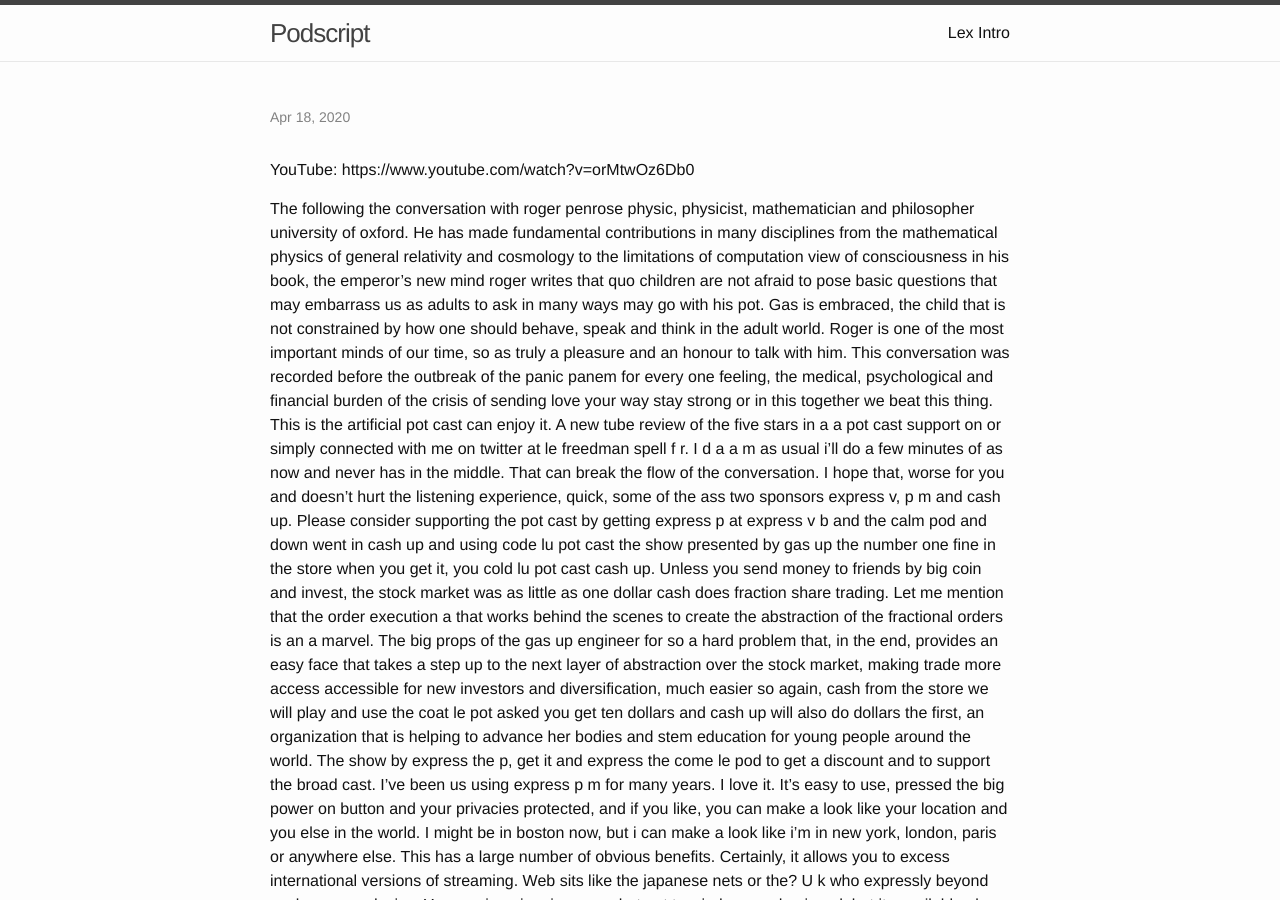
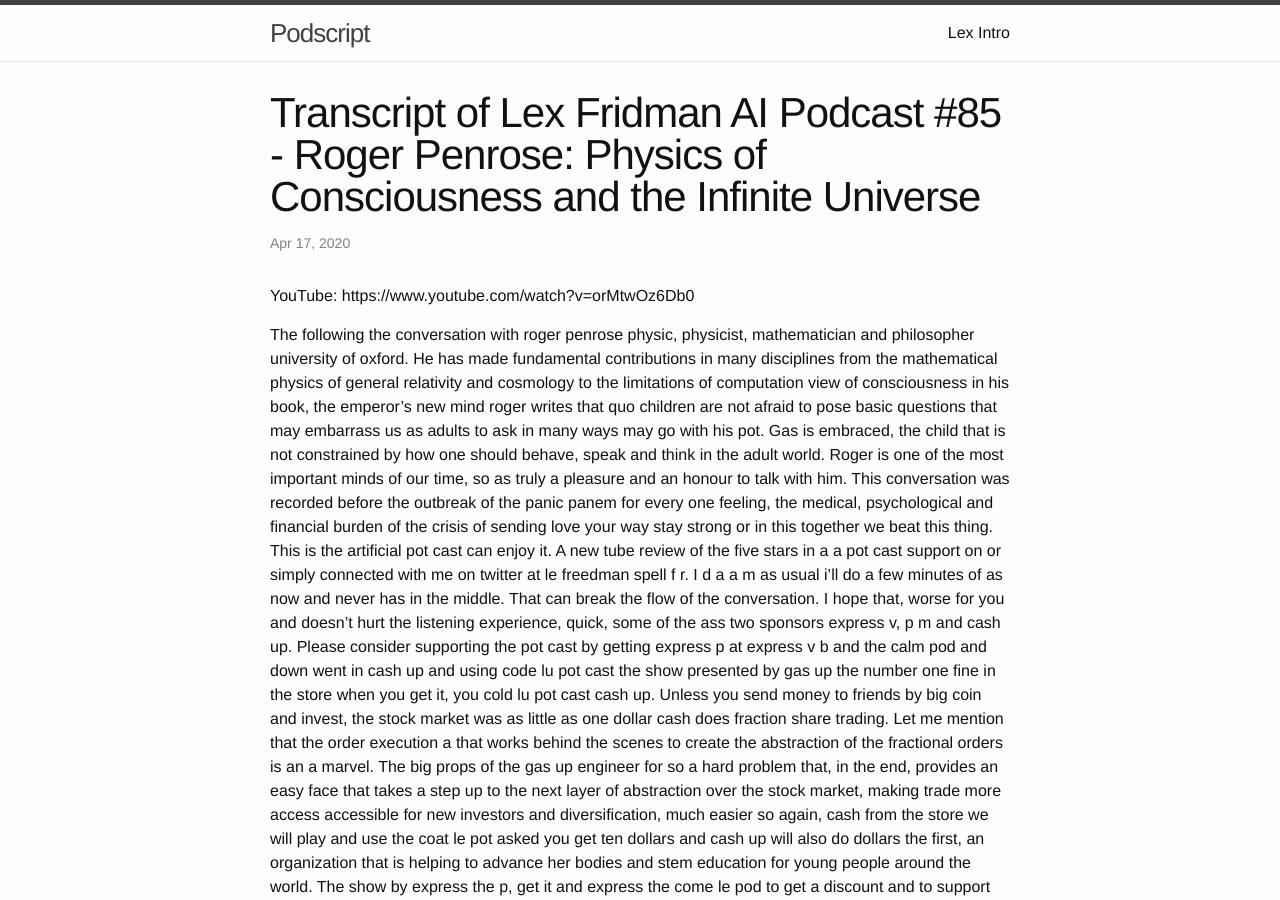
Before and after one commit to ericruleman/podscript, a Jekyll site: the page built from _posts/2020-04-18-Lex-Penrose.md, in a window 1280 px wide and 900 px high. Built offline with Jekyll 4.4.1, drawn with Linux system fonts in a browser that asks for light colours; our own code applies the rules of GitHub Pages for plain Markdown files.

Commit message:
fix post title

```diff
--- a/_posts/2020-04-18-Lex-Penrose.md
+++ b/_posts/2020-04-18-Lex-Penrose.md
@@ -1,6 +1,6 @@
 ---
 layout: post
-title: "Transcript of Lex Fridman AI Podcast #85 | Roger Penrose: Physics of Consciousness and the Infinite Universe""
+title: "Transcript of Lex Fridman AI Podcast #85 - Roger Penrose: Physics of Consciousness and the Infinite Universe"
 date: "2020-04-17 9:09:00"
 ---
 
```
